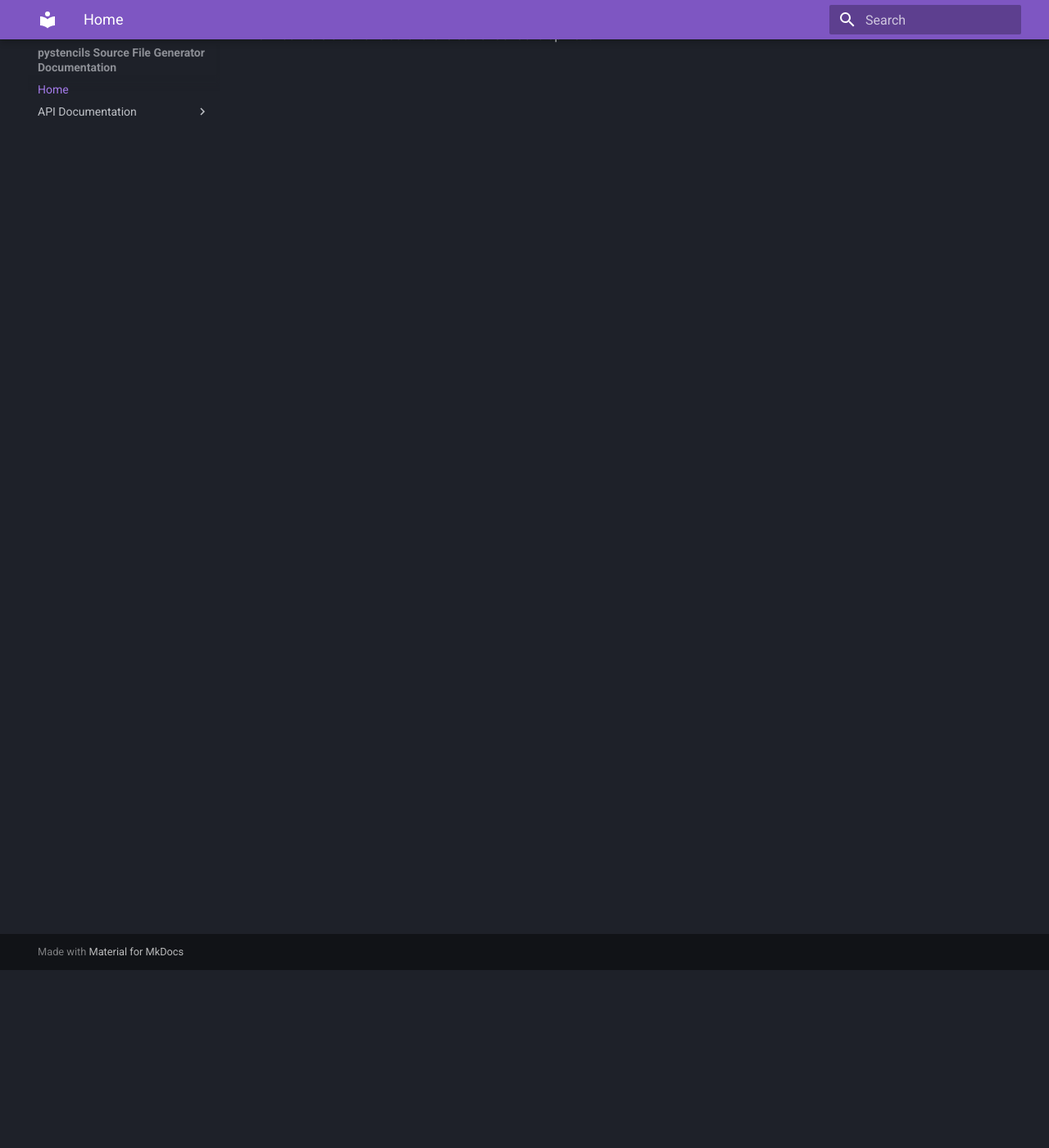
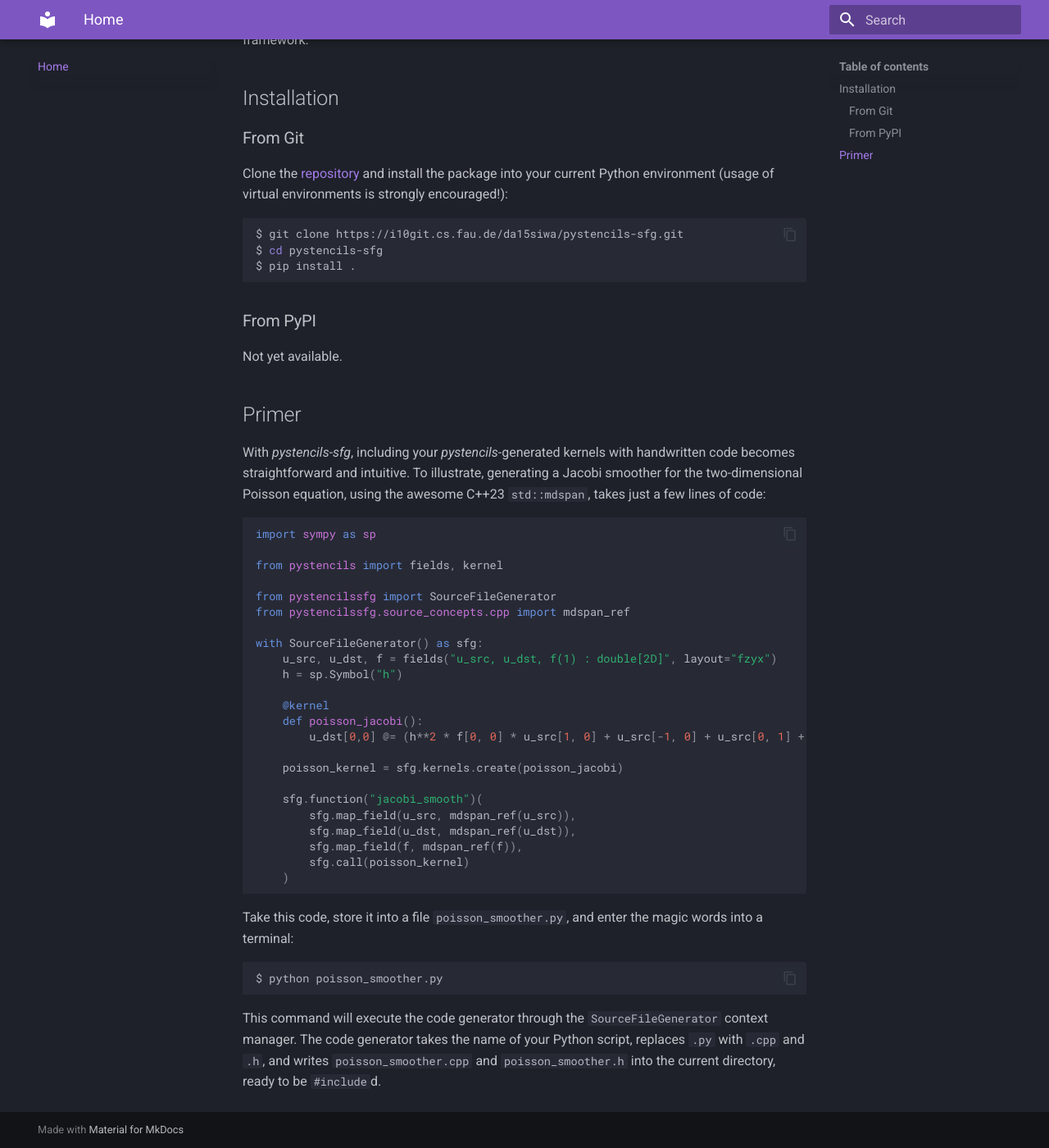
Before and after one commit to lssfau/pystencils-sfg, an MkDocs documentation site: the page built from docs/index.md, in a window 1280 px wide and 1400 px high, scrolled down 217 px. Shown: the whole window at 82% size. Built offline with MkDocs 1.6.1 and Material for MkDocs 9.7.7, drawn with Linux system fonts in a browser that asks for light colours.

Commit message:
small mdspan refactor. Added install instructions and usage primer.

````diff
--- a/docs/index.md
+++ b/docs/index.md
@@ -3,4 +3,61 @@
 A bridge over the semantic gap between code emitted by [pystencils](https://pypi.org/project/pystencils/)
 and your C/C++/Cuda/HIP framework.
 
-The initial version of this software is still under development.
+## Installation
+
+### From Git
+
+Clone the [repository](https://i10git.cs.fau.de/da15siwa/pystencils-sfg) and install the package into your current Python environment
+(usage of virtual environments is strongly encouraged!):
+
+```shell
+$ git clone https://i10git.cs.fau.de/da15siwa/pystencils-sfg.git
+$ cd pystencils-sfg
+$ pip install .
+```
+
+### From PyPI
+
+Not yet available.
+
+## Primer
+
+With *pystencils-sfg*, including your *pystencils*-generated kernels with handwritten code becomes straightforward
+and intuitive. To illustrate, generating a Jacobi smoother for the two-dimensional Poisson equation,
+using the awesome C++23 `std::mdspan`, takes just a few lines of code:
+
+```python
+import sympy as sp
+
+from pystencils import fields, kernel
+
+from pystencilssfg import SourceFileGenerator
+from pystencilssfg.source_concepts.cpp import mdspan_ref
+
+with SourceFileGenerator() as sfg:
+    u_src, u_dst, f = fields("u_src, u_dst, f(1) : double[2D]", layout="fzyx")
+    h = sp.Symbol("h")
+
+    @kernel
+    def poisson_jacobi():
+        u_dst[0,0] @= (h**2 * f[0, 0] * u_src[1, 0] + u_src[-1, 0] + u_src[0, 1] + u_src[0, -1]) / 4
+
+    poisson_kernel = sfg.kernels.create(poisson_jacobi)
+
+    sfg.function("jacobi_smooth")(
+        sfg.map_field(u_src, mdspan_ref(u_src)),
+        sfg.map_field(u_dst, mdspan_ref(u_dst)),
+        sfg.map_field(f, mdspan_ref(f)),
+        sfg.call(poisson_kernel)
+    )
+```
+
+Take this code, store it into a file `poisson_smoother.py`, and enter the magic words into a terminal:
+
+```shell
+$ python poisson_smoother.py
+```
+
+This command will execute the code generator through the `SourceFileGenerator` context manager.
+The code generator takes the name of your Python script, replaces `.py` with `.cpp` and `.h`, and writes
+`poisson_smoother.cpp` and `poisson_smoother.h` into the current directory, ready to be `#include`d.
--- a/mkdocs.yml
+++ b/mkdocs.yml
@@ -1,7 +1,9 @@
 site_name: pystencils Source File Generator Documentation
 theme:
   name: material
-  features: navigation.tabs
+  features:
+    - navigation.tabs
+    - content.code.copy
   palette:
     scheme: slate
     primary: deep purple
@@ -27,6 +29,10 @@
             show_signature_annotations: True
             signature_crossrefs: True
 
+markdown_extensions:
+  - pymdownx.highlight:
+      anchor_linenums: true
+  - pymdownx.superfences
 
 nav:
   - Home: index.md
````
Also changed, not shown: 6 other files.
